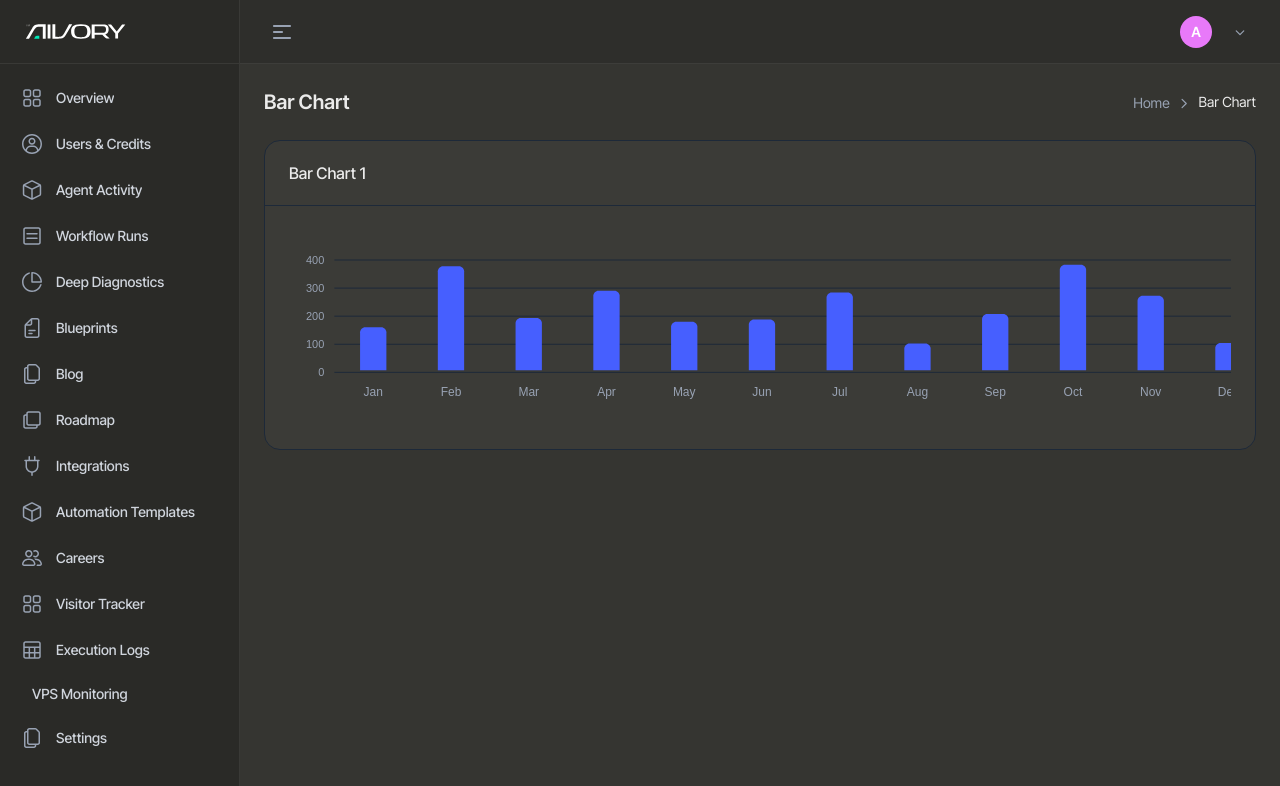
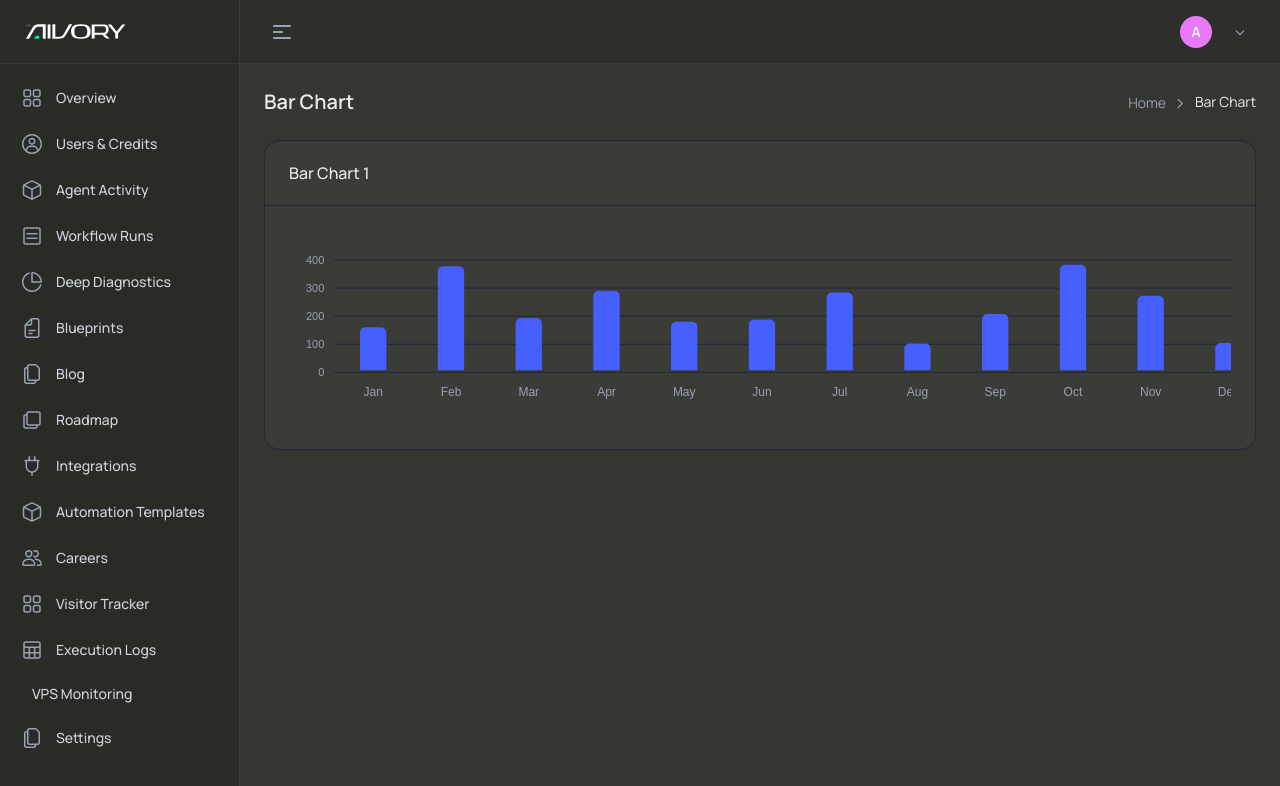
Before and after one commit to Aivory-hub88/avry-admin-dashboard, a Next.js app: page /bar-chart in a window 1280 px wide. Shown: the top 786 px of the page. Built offline with nearby package versions, Linux system fonts and the light colour scheme.

Commit message:
style: change Inter Tight to Manrope

```diff
--- a/src/app/globals.css
+++ b/src/app/globals.css
@@ -5,7 +5,7 @@
 @theme {
   --font-*: initial;
   --font-outfit: Outfit, sans-serif;
-  --font-inter-tight: "Inter Tight", Inter, sans-serif;
+  --font-manrope: "Manrope", Manrope, sans-serif;
 
   /* Aivory design tokens */
   --color-accent: #00e59e;
@@ -205,7 +205,7 @@
     @apply relative font-normal z-1;
     background: #353531;
     color: #f7f7f7;
-    font-family: var(--font-inter-tight), "Inter Tight", Inter, sans-serif;
+    font-family: var(--font-manrope), "Manrope", Manrope, sans-serif;
     -webkit-font-smoothing: antialiased;
   }
 }
--- a/src/app/layout.tsx
+++ b/src/app/layout.tsx
@@ -1,13 +1,13 @@
 import type { Metadata } from "next";
-import { Inter_Tight } from "next/font/google";
+import { Manrope } from "next/font/google";
 import "./globals.css";
 import "flatpickr/dist/flatpickr.css";
 import { SidebarProvider } from "@/context/SidebarContext";
 import { AuthProvider } from "@/contexts/AuthContext";
 
-const interTight = Inter_Tight({
+const manrope = Manrope({
   subsets: ["latin"],
-  variable: "--font-inter-tight",
+  variable: "--font-manrope",
 });
 
 export const metadata: Metadata = {
@@ -26,7 +26,7 @@ export default function RootLayout({
 }>) {
   return (
     <html lang="en" className="dark">
-      <body className={`${interTight.variable} font-inter-tight bg-[#353531]`}>
+      <body className={`${manrope.variable} font-manrope bg-[#353531]`}>
         <AuthProvider>
           <SidebarProvider>{children}</SidebarProvider>
         </AuthProvider>
--- a/src/components/templates/TemplateUploadModal.tsx
+++ b/src/components/templates/TemplateUploadModal.tsx
@@ -194,7 +194,7 @@ export default function TemplateUploadModal({
           background: "var(--color-bg-elevated, #3a3a36)",
           borderColor: "var(--color-border-soft, rgba(255,255,255,0.07))",
           color: "var(--color-text-primary, #f7f7f7)",
-          fontFamily: "var(--font-inter-tight, 'Inter Tight', Inter, sans-serif)",
+          fontFamily: "var(--font-manrope, 'Manrope', Manrope, sans-serif)",
           borderRadius: "var(--radius-card, 18px)",
         }}
       >
```
